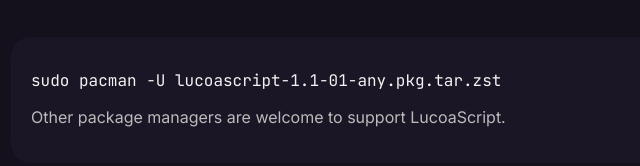
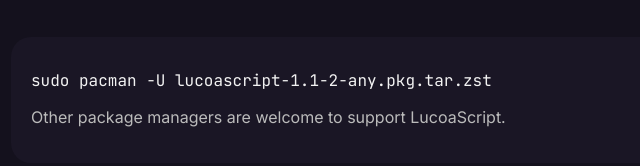
Before and after one commit to Dosanko-OS/LucoaScript-site, a plain HTML site: page download.html in a window 1280 px wide. Shown: the part 246-412 px from the top of the page, 259-899 px from the left. Drawn offline with Linux system fonts and the light colour scheme.

Commit message:
Update download.html

```diff
--- a/download.html
+++ b/download.html
@@ -21,7 +21,7 @@
 
 <div class="code">
 
-<pre><code>sudo pacman -U lucoascript-1.1-01-any.pkg.tar.zst</code></pre>
+<pre><code>sudo pacman -U lucoascript-1.1-2-any.pkg.tar.zst</code></pre>
 
 <p>Other package managers are welcome to support LucoaScript.</p>
 
```
